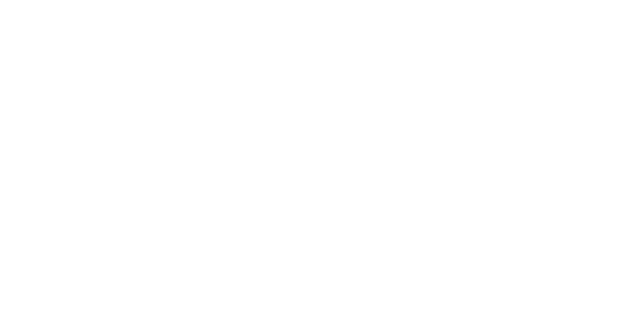
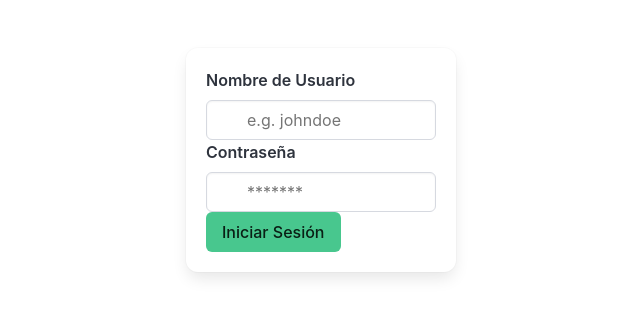
Before and after one commit to dopelDev/simpleBlog, a Vue app in the folder frontend/: page /login in a window 1280 px wide. Shown: the top 316 px of the page, without its empty margins (319-959 px from the left). Built offline with nearby package versions, Linux system fonts and the light colour scheme.

Commit message:
Setup for Vue using Vue Router finished

```diff
--- a/frontend/package.json
+++ b/frontend/package.json
@@ -11,7 +11,8 @@
   "license": "ISC",
   "dependencies": {
     "vue": "^3.4.21",
-    "vue-loader": "^17.4.2"
+    "vue-loader": "^17.4.2",
+    "vue-router": "^4.3.0"
   },
   "devDependencies": {
     "@babel/core": "^7.24.3",
@@ -23,7 +24,6 @@
     "sass": "^1.72.0",
     "sass-loader": "^14.1.1",
     "terser-webpack-plugin": "^5.2.3",
-    "vls": "^0.8.5",
     "vue-style-loader": "^4.1.3",
     "webpack": "^5.91.0",
     "webpack-cli": "^5.1.4",
--- a/frontend/public/index.html
+++ b/frontend/public/index.html
@@ -0,0 +1,11 @@
+<!DOCTYPE html>
+<html lang="en">
+<head>
+    <meta charset="UTF-8">
+    <meta name="viewport" content="width=device-width, initial-scale=1.0">
+		<title>Dopeldev's Blog</title>
+</head>
+<body>
+	<div id="app"></div>
+</body>
+</html>
--- a/frontend/src/App.vue
+++ b/frontend/src/App.vue
@@ -1,10 +1,37 @@
 <template>
-
+	<div id="app"></div>
+	<router-view />
 </template>
 
 <script>
+import { ref, onMounted, onUnmounted } from 'vue';
+import Login from './components/Login.vue';
+	export default {
+	name: 'App',
+	components: {
+		Login,
+//		Mlogin,
+//		Signup,
+//		Msignup,
+//		AuthNeeded,
+//		MauthNeeded,
+	},
+	setup() {
+		const isDesktop = ref(window.innerWidth > 1024);
+		const refreshSize = () => {
+			isDesktop.value = window.innerWidth > 1024;
+		};
+		onMounted(() => {
+			window.addEventListener('resize', refreshSize);
+		});
+		onUnmounted(() => {
+			window.removeEventListener('resize', refreshSize);
+		});
+		return { isDesktop };
+	}
+};
 </script>
 
-<style lang="scss">
+<style scoped lang="scss">
 @import './assets/scss/main.scss';
 </style>
--- /dev/null
+++ b/frontend/src/components/Home.vue
@@ -0,0 +1,12 @@
+<template>
+	<h1>Home</h1>
+</template>
+
+<script>
+export default {
+	name: 'Home',
+};
+</script>
+
+<style lang="scss">
+</style>
--- /dev/null
+++ b/frontend/src/components/Login.vue
@@ -0,0 +1,60 @@
+<template>
+	<section class="section">
+		<div class="container">
+			<div class="columns is-centered">
+				<div class="column is-5-tablet is-4-desktop is-3-widescreen">
+					<form @submit.prevent="login" class="box">
+						<div class="field">
+							<label for="username" class="label">Nombre de Usuario</label>
+							<div class="control has-icons-left">
+								<input type="text" id="username" class="input" required v-model="username" placeholder="e.g. johndoe">
+								<span class="icon is-small is-left">
+									<i class="fa fa-user"></i>
+								</span>
+							</div>
+						</div>
+
+						<div class="field">
+							<label for="password" class="label">Contraseña</label>
+							<div class="control has-icons-left">
+								<input type="password" id="password" class="input" required v-model="password" placeholder="*******">
+								<span class="icon is-small is-left">
+									<i class="fa fa-lock"></i>
+								</span>
+							</div>
+						</div>
+
+						<div class="field">
+							<button type="submit" class="button is-success">
+								Iniciar Sesión
+							</button>
+						</div>
+					</form>
+				</div>
+			</div>
+		</div>
+	</section>
+</template>
+
+<script>
+	export default {
+		name: 'Login',
+		data() {
+			return {
+				username: '',
+				password: ''
+			}
+		},
+		methods: {
+			login() {
+				this.$store.dispatch('login', {
+					username: this.username,
+					password: this.password
+				})
+			}
+		}
+	}
+</script>
+
+<style lang="scss">
+</style>
--- /dev/null
+++ b/frontend/src/router.js
@@ -0,0 +1,23 @@
+import { createRouter, createWebHistory } from 'vue-router';
+import Home from './components/Home.vue';
+import Login from './components/Login.vue';
+
+const	routes = [
+		{
+			path: '/',
+			component: Home,
+			name: 'home'
+		},
+		{
+			path: '/login',
+			component: Login,
+			name: 'login'
+		}
+];
+
+const router = createRouter({
+	history: createWebHistory('/'),
+	routes
+});
+
+export default router;
--- a/frontend/webpack.proc.js
+++ b/frontend/webpack.prod.js
@@ -1,10 +1,11 @@
 const { merge } = require('webpack-merge');
 const common = require('./webpack.common.js');
+const TerserPlugin = require('terser-webpack-plugin');
 const path = require('path');
 
 module.exports = merge(common, {
 	mode: 'production',
-	optimize: {
-		minimize: [new TerserPlugin()],
+	optimization: {
+		minimizer: [new TerserPlugin()],
 	},
 });
```
Also changed, not shown: frontend/src/main.js (+8 -4 lines), 1 other file (tests, documents, lock files or other folders).
